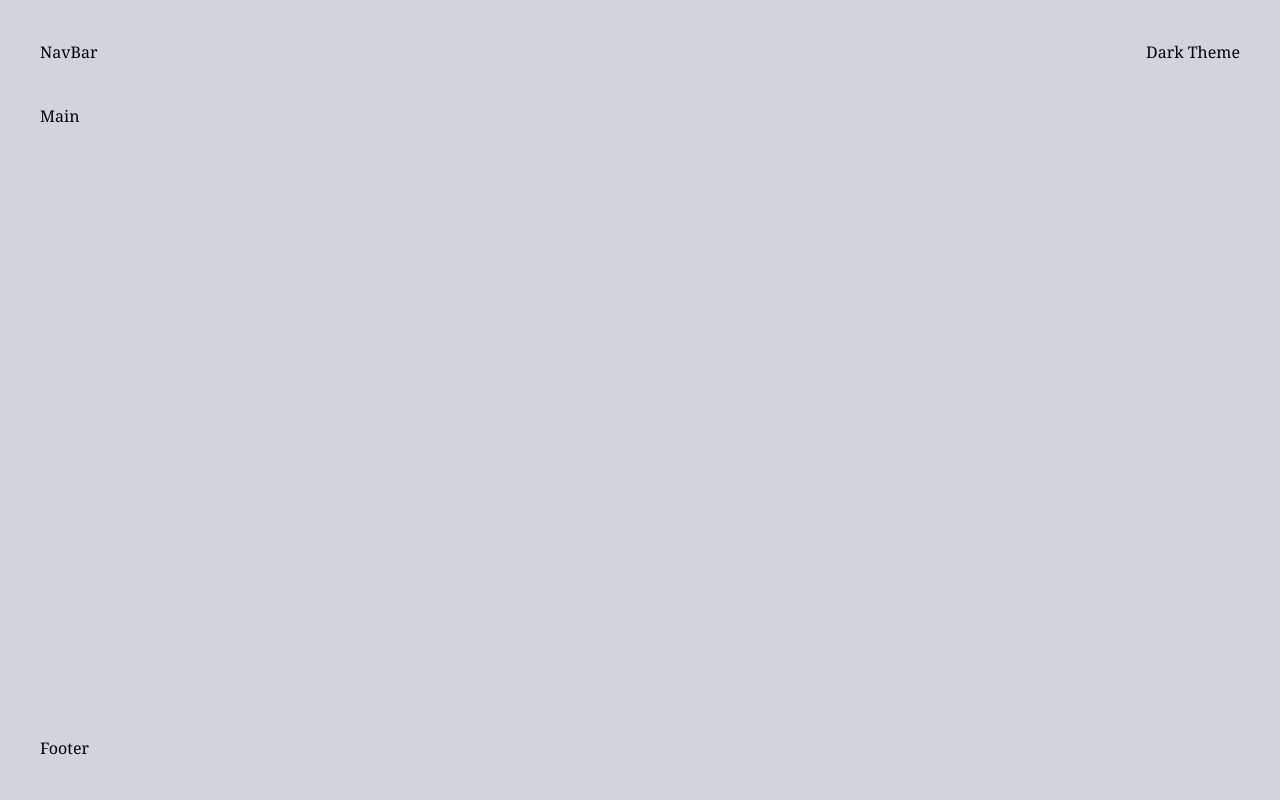
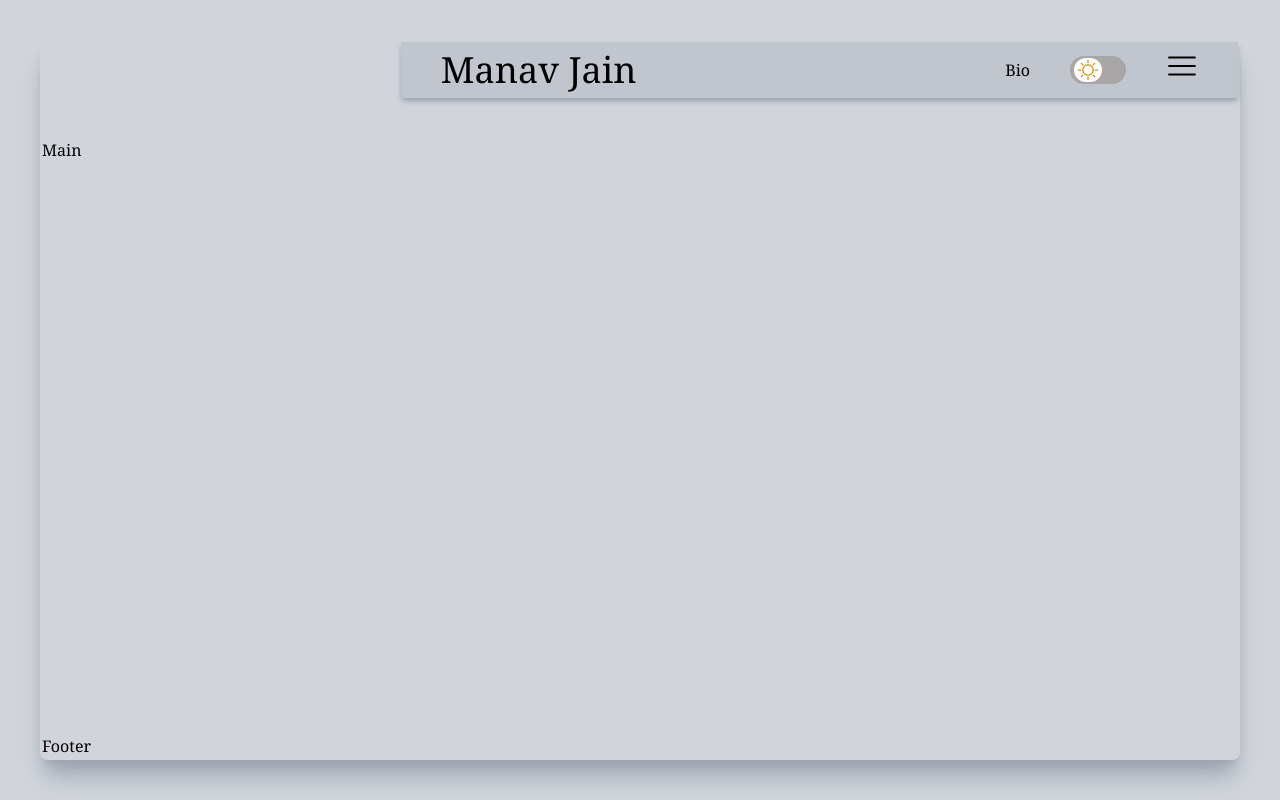
Before and after one commit to ManavJain01/My-Portfolio, a React (Vite) app: page /Portfolio2 in a window 1280 px wide. Built offline with nearby package versions, Linux system fonts and the light colour scheme.

Commit message:
portfolio2 navbar

```diff
--- /dev/null
+++ b/src/Portfolio 2/Home Page/components/DarkTheme.jsx
@@ -0,0 +1,25 @@
+// Importing React Icons
+import { GoSun } from "react-icons/go";
+import { IoMoonSharp } from "react-icons/io5";
+
+export default function DarkTheme(props) {
+  // Functions
+  function getDarkTheme(){
+    if(props.darkTheme == false) props.setDarkTheme(true)
+      else props.setDarkTheme(false)
+  }
+
+  return (
+    <div
+      onClick={() => getDarkTheme()}
+      className={`w-14 h-7 ${props.darkTheme ? "bg-blue-500" : "bg-[#a8a6a6]"} rounded-full cursor-pointer`}>
+        <div
+          className={`w-7 h-6 relative top-[2px] ${props.darkTheme ? "left-6" : "left-1"} bg-white pt-[2px] pl-1 rounded-full`}>
+          {props.darkTheme
+            ?<IoMoonSharp className="size-5 z-10 text-black" />
+            :<GoSun className="size-5 z-10 text-yellow-600" />
+          }
+        </div>
+    </div>
+  )
+}
--- a/src/Portfolio 2/Home Page/components/Main.jsx
+++ b/src/Portfolio 2/Home Page/components/Main.jsx
@@ -10,7 +10,9 @@ export default function Main() {
   const [darkTheme, setDarkTheme] = useState(false)
 
   return (
-    <div className={`min-h-lvh p-10 font-serif flex flex-col gap-10 justify-between ${darkTheme ? "bg-black text-white" : "bg-gray-300 text-black"}`}>
+    <div className={`min-h-lvh p-10 font-serif flex flex-col ${darkTheme ? "bg-black text-white" : "bg-gray-300 text-black"}`}>
+      <div className={`h-full flex-1 flex flex-col gap-10 justify-between border-2 rounded-lg shadow-xl ${darkTheme ? "border-gray-900 shadow-gray-900" : "border-gray-300 shadow-gray-400"}`}>
+        {/* bg-clip-padding backdrop-filter backdrop-blur-sm bg-opacity-10 */}
         {/* Header */}
         <NavBar darkTheme={darkTheme} setDarkTheme={setDarkTheme} />
 
@@ -23,5 +25,6 @@ export default function Main() {
         {/* Footer */}
         <Footer />
       </div>
+    </div>
   )
 }
--- a/src/Portfolio 2/Home Page/components/NavBar.jsx
+++ b/src/Portfolio 2/Home Page/components/NavBar.jsx
@@ -1,14 +1,74 @@
+// Importing React Icons
+import { RxHamburgerMenu } from "react-icons/rx";
+import { RxCross1 } from "react-icons/rx";
+
+// Importing local files
+import DarkTheme from "./DarkTheme";
+
+// Importing React Packages
+import { useState } from "react";
+
 export default function NavBar(props) {
+  // NavBar Options
+  const navOptions = [
+    {
+      name: "Bio"
+    },
+    {
+      name: "Skills"
+    },
+    {
+      name: "Certificates"
+    },
+    {
+      name: "Projects"
+    },
+    {
+      name: "Connect"
+    }
+  ]
+
+  // UseStates
+  const [menu, setMenu] = useState(false)
+
   // Functions
-  function getDarkTheme(){
-    if(props.darkTheme == false) props.setDarkTheme(true)
-      else props.setDarkTheme(false)
+  // Enabling , Disabling Ham-Menu
+  function getMenu(){
+    if(menu == true) setMenu(false);
+    else setMenu(true);
+  }
+
+  window.onresize = window.onload = function() {
+    if(this.innerWidth > 768){
+      setMenu(false)
+    }
   }
 
   return (
-    <div className="flex justify-between">
-      NavBar
-      <button onClick={() => getDarkTheme()}>{props.darkTheme ? "Light Theme" : "Dark Theme"}</button>
+    <div className="flex justify-end">
+      <nav className={`relative w-full md:w-[80%] lg:w-[70%] px-10 py-2 flex justify-between rounded-sm shadow-md ${props.darkTheme ? "bg-gray-900 shadow-gray-800" : "bg-gray-400 bg-opacity-30 shadow-gray-400"}`}>
+        <span className="text-4xl whitespace-nowrap">Manav Jain</span>
+
+        <div className="flex gap-10">
+          <ul className={`md:flex gap-5 items-center ${menu? "z-50 absolute right-0 top-14 p-10 w-[15rem] bg-gray-400 backdrop-blur-lg bg-opacity-30 flex flex-col border-2 rounded-sm rounded-b-md" : "hidden"} ${menu? props.darkTheme ? "border-gray-600" : "border-gray-400" : ""}`}>
+            {navOptions
+              .filter((e,i) => menu ? e : i < 1)
+              .map((e,i) => {
+                return(
+                  <li key={i} className={`px-5 py-1 rounded-lg hover:shadow-inner hover:shadow-gray-950`}>{e.name}</li>
+                )
+            })}
+            <li><DarkTheme darkTheme={props.darkTheme} setDarkTheme={props.setDarkTheme} /></li>
+          </ul>
+
+          <div className="flex">
+            {menu
+              ?<RxCross1 onClick={()=>getMenu()} className="size-8 cursor-pointer" />
+              :<RxHamburgerMenu onClick={()=>getMenu()} className="size-8 cursor-pointer" />
+            }
+          </div>
+        </div>
+      </nav>
     </div>
   )
 }
```
Lines whose indentation alone changed are shown as unchanged.
